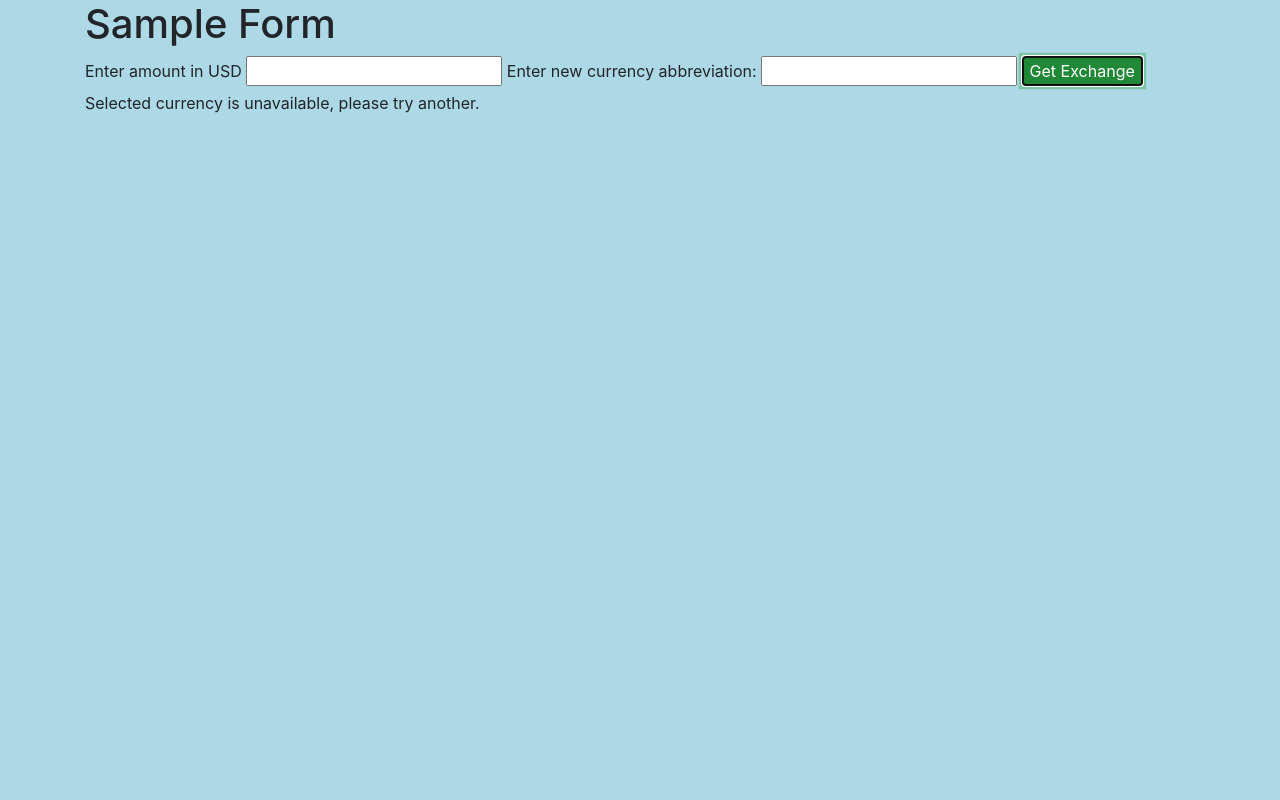
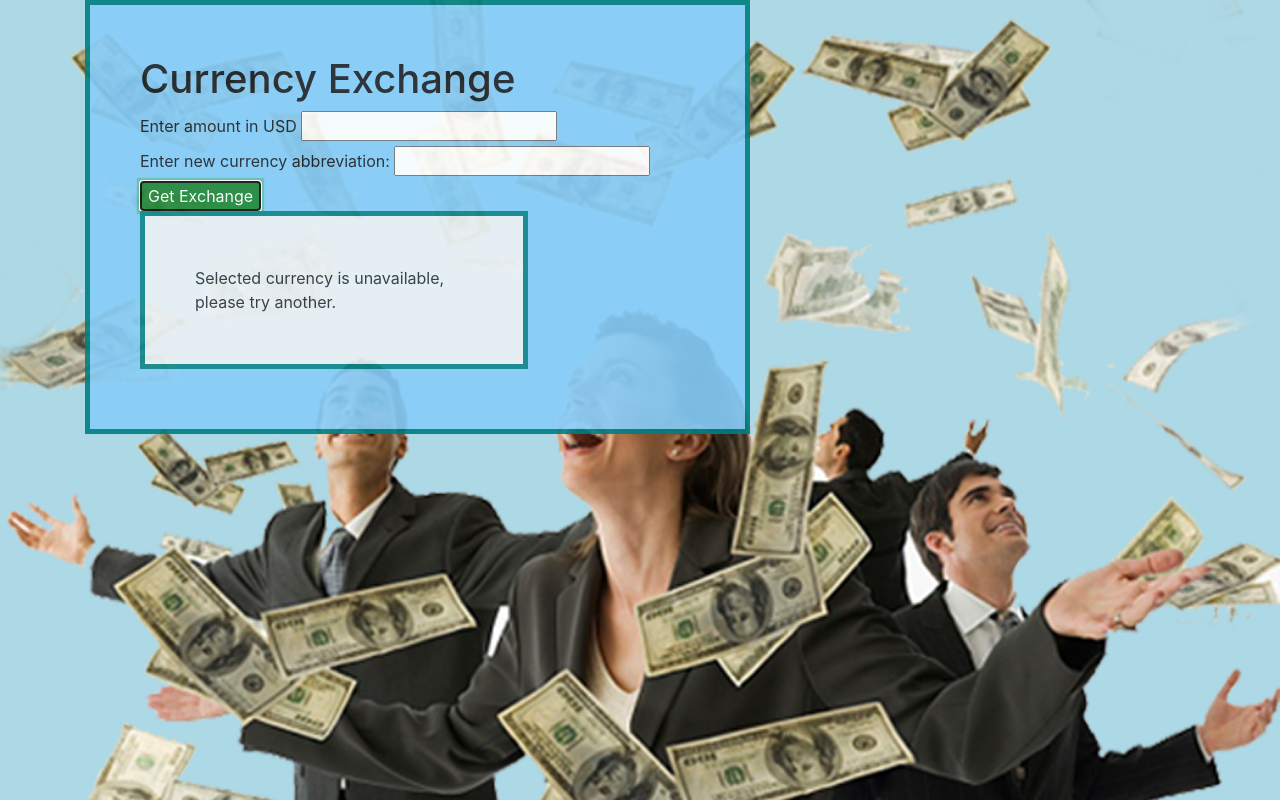
Before and after one commit to y0ung4my/currency-exchange, a website built with webpack: page src/index.html in a window 1280 px wide. Both pictures are taken after a click on the button "Get Exchange". Built offline with nearby package versions, Linux system fonts and the light colour scheme; no server answers.

Commit message:
add background image and styling

```diff
--- a/src/css/styles.css
+++ b/src/css/styles.css
@@ -1,3 +1,28 @@
 body {
   background-color: lightblue;
+  background-image: url("../assets/images/moneyrain.png");
+  background-size:cover;
 }
+
+.box1 {
+  width: 50%;
+  padding: 50px;
+  border: solid teal;
+  border-width: 5px;
+  background-color: lightskyblue;
+  margin-bottom: 10px;
+  box-sizing: content-box;
+  opacity: 90%;
+}
+
+.result-box {
+  width: 50%;
+  padding: 50px;
+  border: solid teal;
+  border-width: 5px;
+  background-color: whitesmoke;
+  margin-bottom: 10px;
+  box-sizing: content-box;
+  opacity: 90%;
+  display: none;
+}
--- a/src/index.html
+++ b/src/index.html
@@ -4,14 +4,18 @@
 </head>
 <body>
   <div class="container">
-    <h1>Sample Form</h1>
+    <div class="box1">
+      <h1>Currency Exchange</h1>
       <label for="start-amount">Enter amount in USD</label>
       <input id="start-amount" type="number">
       <label for="end-currency">Enter new currency abbreviation:</label>
       <input id="end-currency" type="text">
       <button class="btn-success" id="submit-button">Get Exchange</button>
+      <div class="result-box">
         <div class="showErrors"></div>
         <div class="showResult"></div>
       </div>
+    </div>
+  </div>
 </body>
 </html>
--- a/src/index.js
+++ b/src/index.js
@@ -2,13 +2,13 @@ import $ from 'jquery';
 import 'bootstrap';
 import 'bootstrap/dist/css/bootstrap.min.css';
 import './css/styles.css';
-import CurrencyExchange from './sample-service.js'
+import CurrencyExchange from './sample-service.js';
 
 function getElements(response, startAmount) {
   if (response.target_code === undefined) {
-    $('.showResult').text('Selected currency is unavailable, please try another.')
+    $('.showResult').text('Selected currency is unavailable, please try another.');
   } else if (response) {
-    $('.showResult').text(`${startAmount} USD exchanges to ${(response.conversion_rate * startAmount).toFixed(2)} in ${response.target_code}`);
+    $('.showResult').text(`${startAmount} USD exchanges to ${(response.conversion_rate * startAmount).toFixed(2)} ${response.target_code}`);
   } else {
     $('.showErrors').text(`There was an error: ${response}`);
   }
@@ -25,5 +25,6 @@ $(document).ready(function() {
     const startAmount = parseFloat($('#start-amount').val());
     const targetCurrency = $('#end-currency').val();
     makeApiCall(startAmount, targetCurrency);
+    $('.result-box').show();
   });
 });
```
Also changed, not shown: src/assets/images/moneyrain.png (added). Lines whose indentation alone changed are shown as unchanged.
